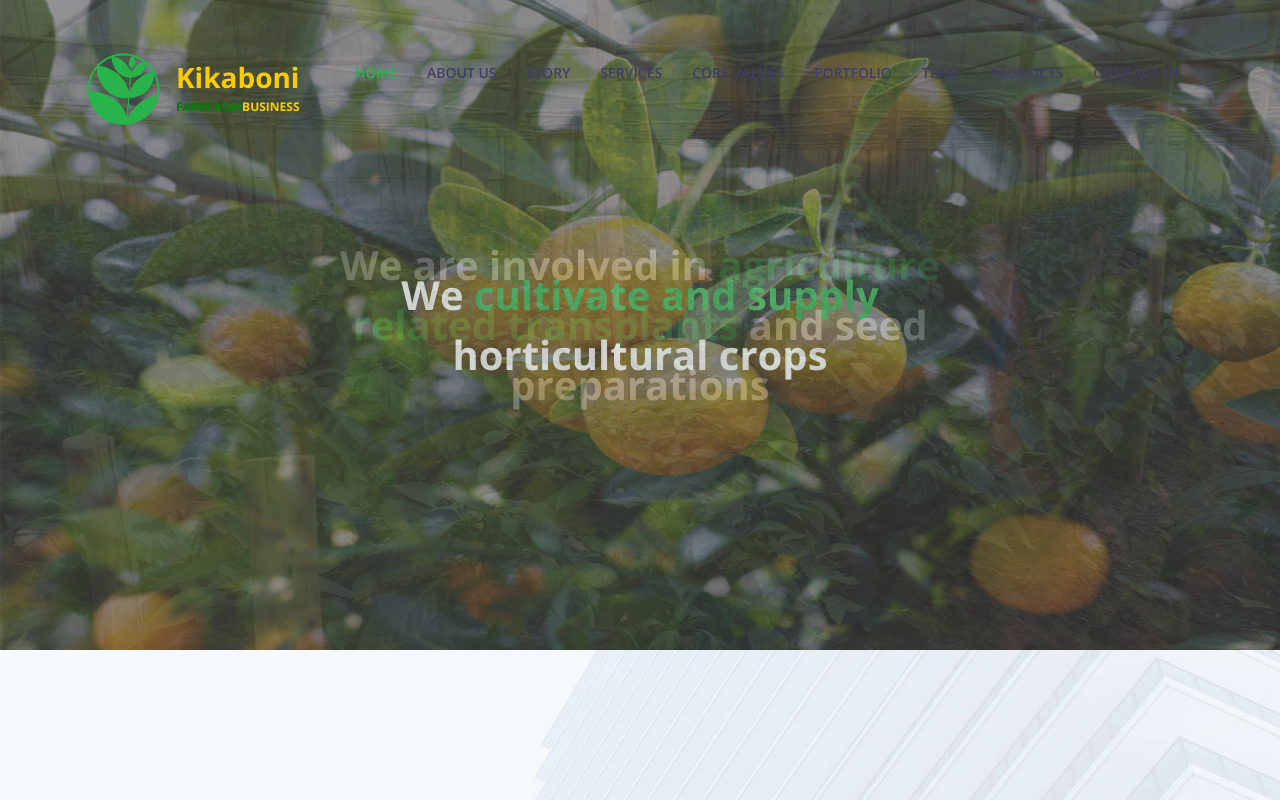
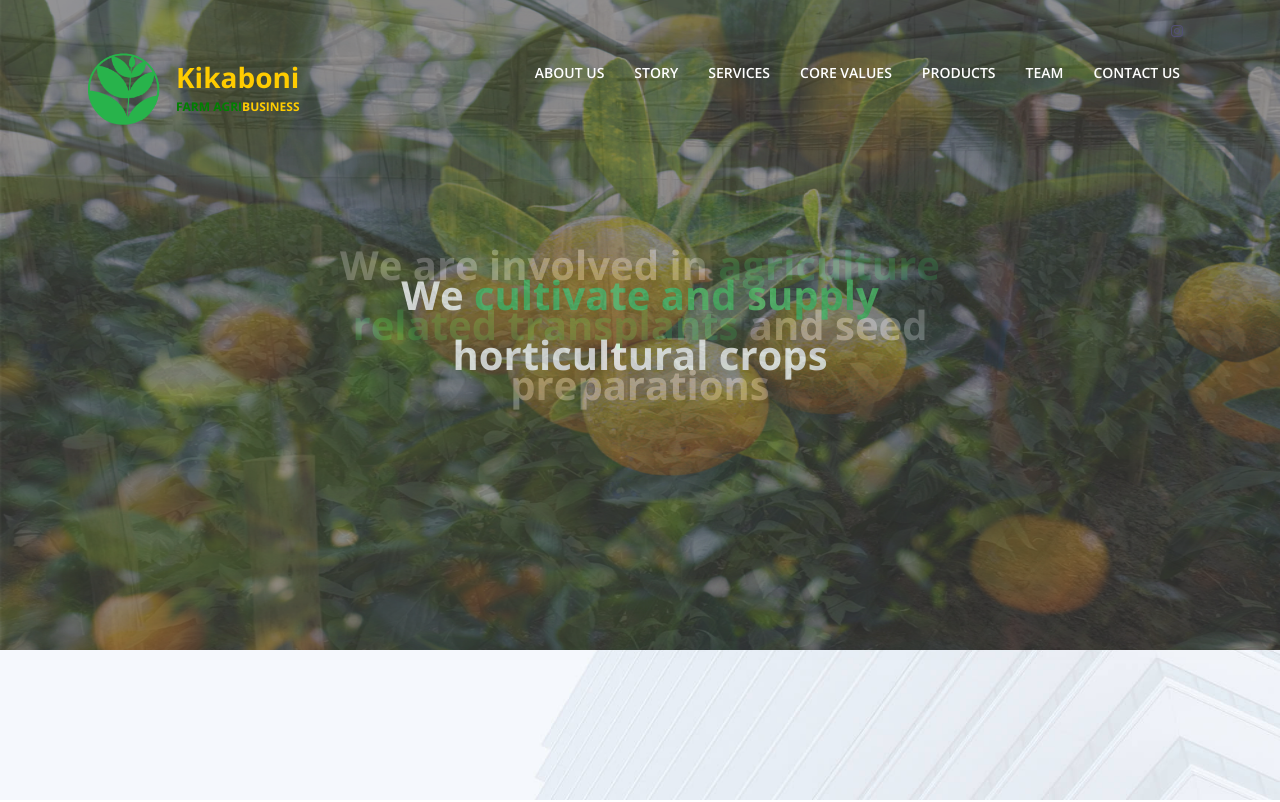
Before and after one commit to kevinmisigaro/kikaboni, a plain HTML site: page index.html in a window 1280 px wide. Shown: the top 802 px of the page. Drawn offline with nearby package versions, Linux system fonts and the light colour scheme.

Commit message:
working on nav tab

```diff
--- a/css/kikaboni.css
+++ b/css/kikaboni.css
@@ -281,7 +281,8 @@ h6 {
 .main-nav a {
   display: block;
   position: relative;
-  /*color: #413e66;*/
+/*  color: #413e66;*/
+  color: white;
   padding: 10px 15px;
   transition: 0.3s;
   font-size: 14px;
--- a/css/sheka.css
+++ b/css/sheka.css
@@ -281,7 +281,8 @@ h6 {
 .main-nav a {
   display: block;
   position: relative;
-  color: #413e66;
+/*  color: #413e66;*/
+  color: white;
   padding: 10px 15px;
   transition: 0.3s;
   font-size: 14px;
--- a/index.html
+++ b/index.html
@@ -28,7 +28,7 @@
   <link rel="stylesheet" type="text/css" href="//cdn.jsdelivr.net/npm/slick-carousel@1.8.1/slick/slick.css"/>
 
   <!-- Main Stylesheet File -->
-  <link href="css/sheka.css" rel="stylesheet">
+  <link href="css/kikaboni.css" rel="stylesheet">
 
     <style type="text/css">
     .on-top{
@@ -68,7 +68,7 @@
   <!--       <h1 class="text-light"><a href="#intro" class="scrollto">
           <i class="fa fa-search" style="color: #ffcc00;"></i>
           <span>Kikaboni</span></a></h1> -->
-        <a href="#header" class="scrollto"><img id="logo-image" src="img/logo-leaf.png" style="max-width: 300px"  class="img-fluid"></a>
+        <a href="#intro" class="scrollto"><img id="logo-image" src="img/logo-leaf.png" style="max-width: 300px"  class="img-fluid"></a>
         <div class="float-right ml-3 mt-1" id="logo-text">
           <p style="font-weight: bold;color:#ffcc00;font-size: 12px">
             <span style="font-size: 28px;">Kikaboni</span><br>
@@ -81,15 +81,15 @@
 
       <nav class="main-nav float-right d-none d-lg-block">
         <ul>
-          <li class="active"><a href="#intro">Home</a></li>
-          <li><a href="#about" id="nav-tab">About Us</a></li>
-          <li><a href="#features" id="nav-tab">Story</a></li>
-          <li><a href="#services" id="nav-tab">Services</a></li>
-          <li><a href="#values" id="nav-tab">Core Values</a></li>
-          <li><a href="#portfolio" id="nav-tab">Portfolio</a></li>
-          <li><a href="#team" id="nav-tab">Team</a></li>
-          <li><a href="gallery.html" id="nav-tab">Products</a></li>
-          <li><a href="#footer" id="nav-tab">Contact Us</a></li>
+         <!--  <li><a href="#intro" id="nav-tab" >Home</a></li> -->
+          <li><a href="#about" id="nav-tab" style="color: white;">About Us</a></li>
+          <li><a href="#features" id="nav-tab1" style="color: white;">Story</a></li>
+          <li><a href="#services" id="nav-tab2" style="color: white;">Services</a></li>
+          <li><a href="#values" id="nav-tab3" style="color: white;">Core Values</a></li>
+          <li><a href="#portfolio" id="nav-tab4" style="color: white;">Products</a></li>
+          <li><a href="#team" id="nav-tab5" style="color: white;">Team</a></li>
+<!--           <li><a href="gallery.html" id="nav-tab6" style="color: white;">Products</a></li> -->
+          <li><a href="#footer" id="nav-tab6" style="color: white;">Contact Us</a></li>
         </ul>
       </nav><!-- .main-nav -->
 
@@ -599,13 +599,29 @@ function scrollFunction() {
   if (document.body.scrollTop > 50 || document.documentElement.scrollTop > 50) {
     document.getElementById("logo-image").style.maxHeight = "40px";
     document.getElementById("logo-text").style.display = "none";
+    document.getElementById("nav-tab").style.color = "#413e66";
+    document.getElementById("nav-tab1").style.color = "#413e66";
+    document.getElementById("nav-tab2").style.color = "#413e66";
+    document.getElementById("nav-tab3").style.color = "#413e66";
+    document.getElementById("nav-tab4").style.color = "#413e66";
+    document.getElementById("nav-tab5").style.color = "#413e66";
+    document.getElementById("nav-tab6").style.color = "#413e66";
+    document.getElementById("nav-tab7").style.color = "#413e66";
   } else {
     document.getElementById("logo-image").style.maxHeight = "75px";
     document.getElementById("logo-text").style.display = "block";
-
+    document.getElementById("nav-tab").style.color = "white";
+    document.getElementById("nav-tab1").style.color = "white";
+    document.getElementById("nav-tab2").style.color = "white";
+    document.getElementById("nav-tab3").style.color = "white";
+    document.getElementById("nav-tab4").style.color = "white";
+    document.getElementById("nav-tab5").style.color = "white";
+    document.getElementById("nav-tab6").style.color = "white";
+    document.getElementById("nav-tab7").style.color = "white";
   }
 }
 </script>
+
 
 <script type="text/javascript">
 $(document).ready(function(){
```
Also changed, not shown: gallery.html (+1 -1 lines).
